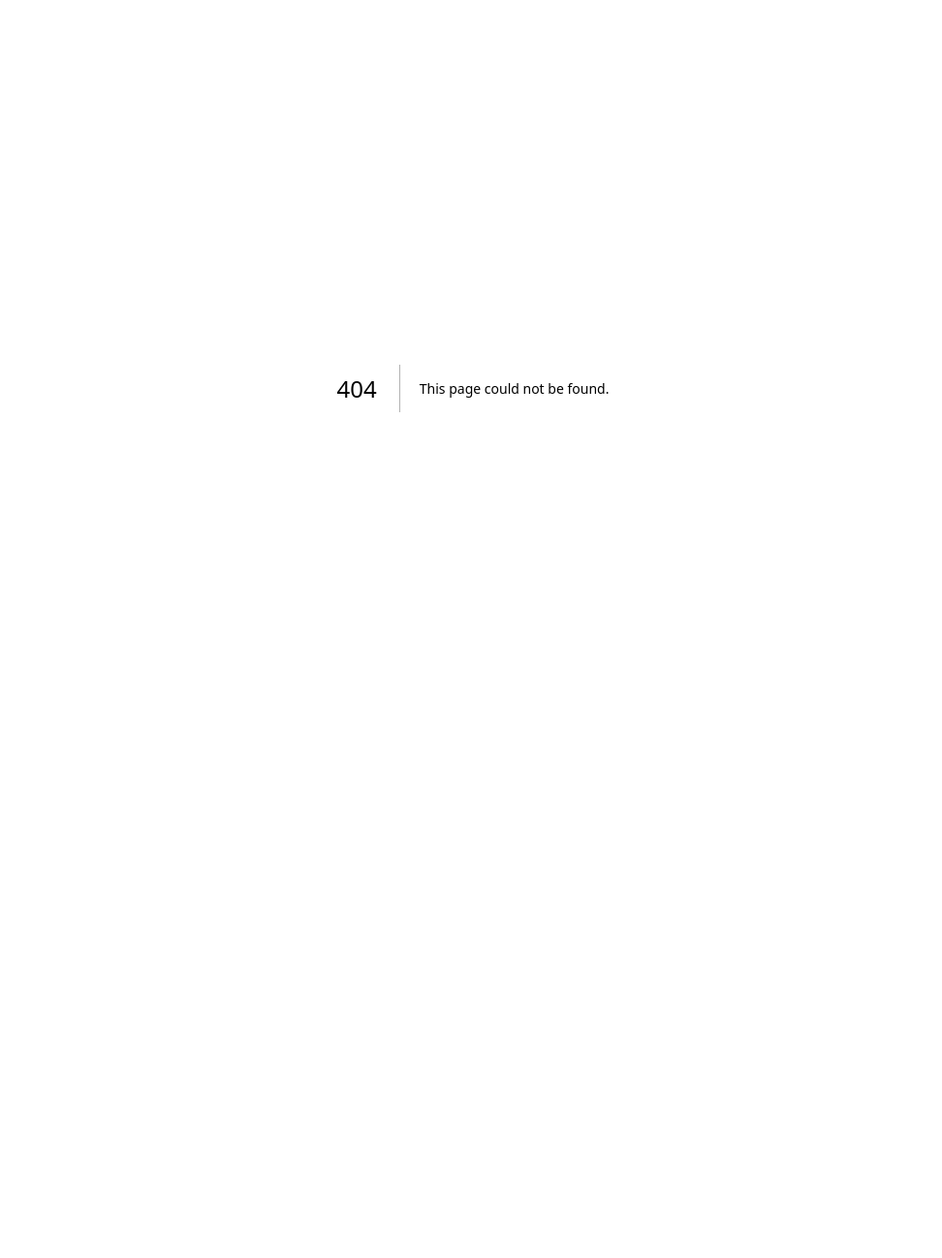
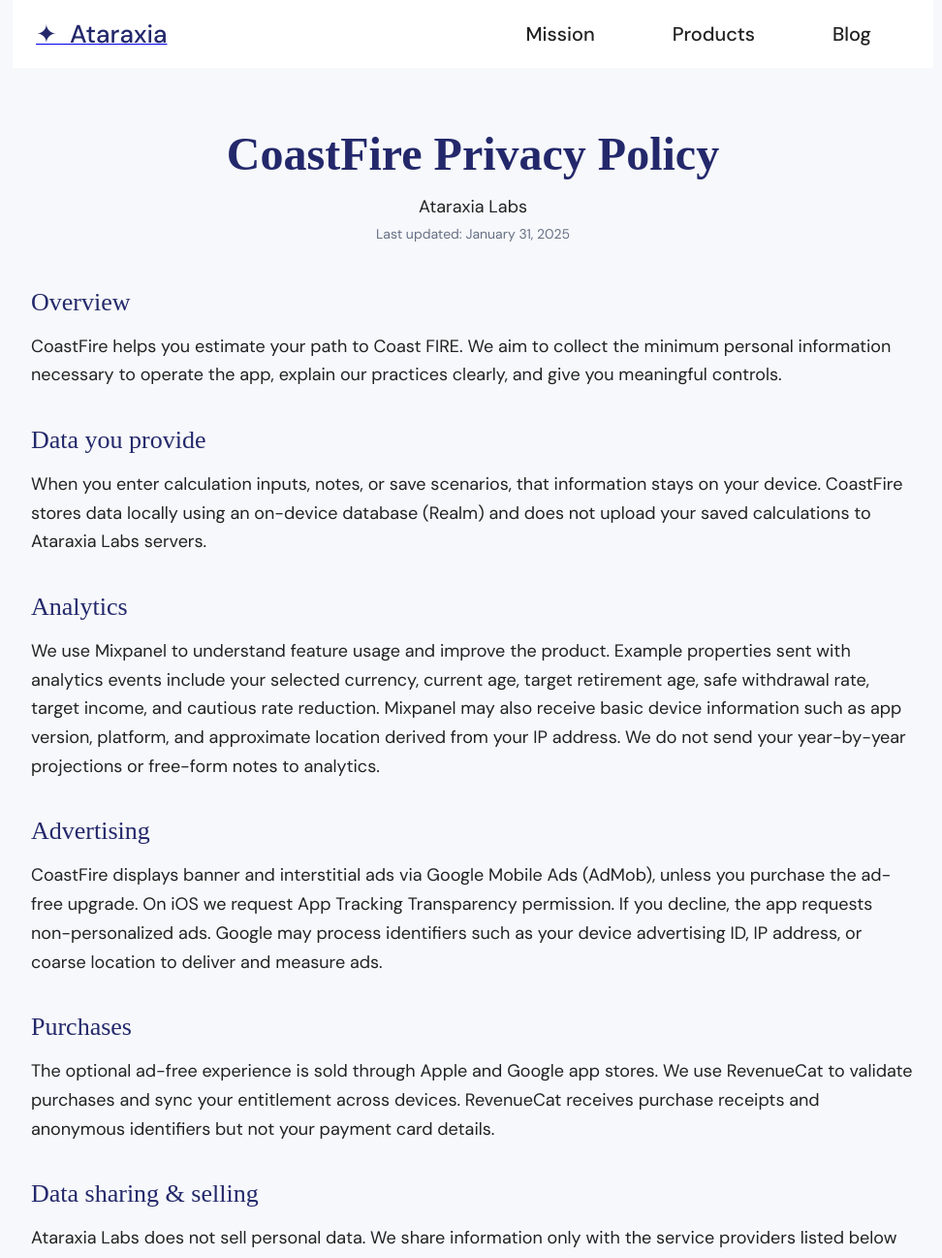
Before and after one commit to getataraxia/getataraxia, a Next.js app: page /coastfire-privacy in a window 1280 px wide. Before the commit this address had no page. Shown: the top 1297 px of the page at 97% size, without its empty margins (152-1124 px from the left). Before the commit the page ends 800 px from the top, so only its background shows below. Built offline with nearby package versions, Linux system fonts and the light colour scheme; a web font is replaced by a local one.

Commit message:
Add CoastFIRE privacy page and update .gitignore

```diff
--- /dev/null
+++ b/pages/coastfire-privacy.tsx
@@ -0,0 +1,250 @@
+import React from 'react';
+import styled, { css } from 'styled-components';
+import Header from 'app-common/components/Header/Header';
+import Footer from 'app-common/components/Footer';
+import { setFont } from 'app-common/globalStyles/variables';
+import { isPhoneOrSmaller } from 'app-common/globalStyles/screens';
+
+const LAST_UPDATED = 'January 31, 2025';
+
+const Page = styled.div`
+  min-height: 100vh;
+  background: #f7f8fb;
+  color: ${(p) => p.theme.colors.colorPrimary1};
+  display: flex;
+  flex-direction: column;
+`;
+
+const Main = styled.main`
+  flex: 1;
+  width: 100%;
+  max-width: 960px;
+  margin: 0 auto;
+  padding: 6rem 2.4rem 4rem;
+`;
+
+const Hero = styled.section`
+  margin-bottom: 4rem;
+  text-align: center;
+`;
+
+const Title = styled.h1`
+  font-family: ${setFont.headings};
+  font-weight: 600;
+  font-size: 4.8rem;
+  margin-bottom: 1.2rem;
+  color: ${(p) => p.theme.colors.colorPrimary1};
+
+  ${isPhoneOrSmaller(css`
+    font-size: 3.6rem;
+  `)}
+`;
+
+const Subtitle = styled.p`
+  font-size: 1.8rem;
+  margin-bottom: 0.4rem;
+  color: ${(p) => p.theme.colors.colorText};
+`;
+
+const Meta = styled.p`
+  font-size: 1.4rem;
+  color: #667085;
+`;
+
+const Section = styled.section`
+  margin-bottom: 3.2rem;
+`;
+
+const SectionTitle = styled.h2`
+  font-family: ${setFont.headings};
+  font-size: 2.6rem;
+  margin-bottom: 1.2rem;
+  color: ${(p) => p.theme.colors.colorPrimary1};
+`;
+
+const Paragraph = styled.p`
+  font-size: 1.8rem;
+  line-height: 1.65;
+  margin-bottom: 1.2rem;
+  color: ${(p) => p.theme.colors.colorText};
+`;
+
+const List = styled.ul`
+  padding-left: 1.6rem;
+  margin-bottom: 1.2rem;
+`;
+
+const ListItem = styled.li`
+  font-size: 1.8rem;
+  line-height: 1.6;
+  margin-bottom: 0.8rem;
+  color: ${(p) => p.theme.colors.colorText};
+`;
+
+const ExternalLink = styled.a`
+  color: ${(p) => p.theme.colors.colorPrimary1};
+  text-decoration: underline;
+`;
+
+const SERVICE_PROVIDERS = [
+  {
+    name: 'Mixpanel',
+    description:
+      'Product analytics that help us understand which CoastFire features are used so we can prioritize improvements. Events may include currency selection, current age, target retirement age, safe withdrawal rate, target income, and cautious rate reduction.',
+    link: 'https://mixpanel.com/legal/privacy-policy/',
+  },
+  {
+    name: 'Google Mobile Ads (AdMob)',
+    description:
+      'Banner and interstitial advertising. Google may receive advertising identifiers, approximate location (from IP), and device details to deliver and measure ads.',
+    link: 'https://policies.google.com/technologies/ads',
+  },
+  {
+    name: 'RevenueCat',
+    description:
+      'Manages the optional ad-free purchase and entitlement syncing with Apple and Google. RevenueCat processes purchase receipts but not your payment card details.',
+    link: 'https://www.revenuecat.com/privacy/',
+  },
+];
+
+const CoastFirePrivacyPage: React.FC = () => {
+  return (
+    <Page>
+      <Header />
+      <Main>
+        <Hero>
+          <Title>CoastFire Privacy Policy</Title>
+          <Subtitle>Ataraxia Labs</Subtitle>
+          <Meta>Last updated: {LAST_UPDATED}</Meta>
+        </Hero>
+
+        <Section>
+          <SectionTitle>Overview</SectionTitle>
+          <Paragraph>
+            CoastFire helps you estimate your path to Coast FIRE. We aim to collect the minimum
+            personal information necessary to operate the app, explain our practices clearly, and
+            give you meaningful controls.
+          </Paragraph>
+        </Section>
+
+        <Section>
+          <SectionTitle>Data you provide</SectionTitle>
+          <Paragraph>
+            When you enter calculation inputs, notes, or save scenarios, that information stays on
+            your device. CoastFire stores data locally using an on-device database (Realm) and does
+            not upload your saved calculations to Ataraxia Labs servers.
+          </Paragraph>
+        </Section>
+
+        <Section>
+          <SectionTitle>Analytics</SectionTitle>
+          <Paragraph>
+            We use Mixpanel to understand feature usage and improve the product. Example properties
+            sent with analytics events include your selected currency, current age, target retirement
+            age, safe withdrawal rate, target income, and cautious rate reduction. Mixpanel may also
+            receive basic device information such as app version, platform, and approximate location
+            derived from your IP address. We do not send your year-by-year projections or free-form
+            notes to analytics.
+          </Paragraph>
+        </Section>
+
+        <Section>
+          <SectionTitle>Advertising</SectionTitle>
+          <Paragraph>
+            CoastFire displays banner and interstitial ads via Google Mobile Ads (AdMob), unless you
+            purchase the ad-free upgrade. On iOS we request App Tracking Transparency permission.
+            If you decline, the app requests non-personalized ads. Google may process identifiers
+            such as your device advertising ID, IP address, or coarse location to deliver and measure
+            ads.
+          </Paragraph>
+        </Section>
+
+        <Section>
+          <SectionTitle>Purchases</SectionTitle>
+          <Paragraph>
+            The optional ad-free experience is sold through Apple and Google app stores. We use
+            RevenueCat to validate purchases and sync your entitlement across devices. RevenueCat
+            receives purchase receipts and anonymous identifiers but not your payment card details.
+          </Paragraph>
+        </Section>
+
+        <Section>
+          <SectionTitle>Data sharing &amp; selling</SectionTitle>
+          <Paragraph>
+            Ataraxia Labs does not sell personal data. We share information only with the service
+            providers listed below so they can perform analytics, ads, or purchase processing on our
+            behalf.
+          </Paragraph>
+        </Section>
+
+        <Section>
+          <SectionTitle>Service providers</SectionTitle>
+          <List>
+            {SERVICE_PROVIDERS.map((provider) => (
+              <ListItem key={provider.name}>
+                <strong>{provider.name}</strong> - {provider.description}{' '}
+                <ExternalLink
+                  href={provider.link}
+                  target="_blank"
+                  rel="noopener noreferrer"
+                >
+                  Privacy Policy
+                </ExternalLink>
+              </ListItem>
+            ))}
+          </List>
+        </Section>
+
+        <Section>
+          <SectionTitle>Retention</SectionTitle>
+          <List>
+            <ListItem>
+              Local calculations remain on your device until you delete them or uninstall the app.
+            </ListItem>
+            <ListItem>
+              Analytics, purchase, and advertising logs are retained by our providers according to
+              their policies, after which they are deleted or aggregated.
+            </ListItem>
+          </List>
+        </Section>
+
+        <Section>
+          <SectionTitle>Your choices</SectionTitle>
+          <List>
+            <ListItem>Delete saved calculations from the CoastFire app at any time.</ListItem>
+            <ListItem>
+              Decline iOS tracking permission or reset your device advertising identifier in system
+              settings.
+            </ListItem>
+            <ListItem>
+              Contact us if you would like to request access or deletion related to analytics data
+              we hold.
+            </ListItem>
+          </List>
+        </Section>
+
+        <Section>
+          <SectionTitle>Children</SectionTitle>
+          <Paragraph>
+            CoastFire is intended for general audiences and is not directed to children under 13. We
+            do not knowingly collect information from children.
+          </Paragraph>
+        </Section>
+
+        <Section>
+          <SectionTitle>Contact</SectionTitle>
+          <Paragraph>
+            Questions about this policy? Email{' '}
+            <ExternalLink href="mailto:support@getataraxia.com">
+              support@getataraxia.com
+            </ExternalLink>{' '}
+            or use the support contact listed on the CoastFire App Store or Google Play listing.
+          </Paragraph>
+        </Section>
+      </Main>
+      <Footer />
+    </Page>
+  );
+};
+
+export default CoastFirePrivacyPage;
```
Also changed, not shown: 1 other file (tests, documents, lock files or other folders).
